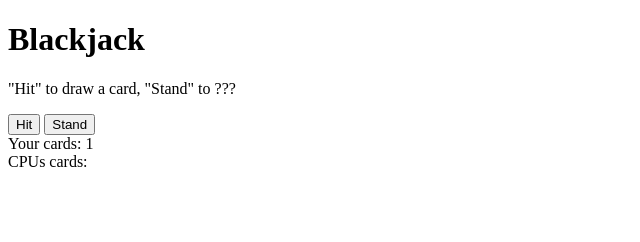
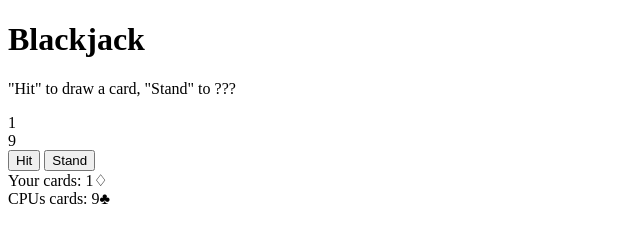
Before and after one commit to Androline/js-21-card-game, a plain HTML site: page index.html in a window 1280 px wide. Both pictures are taken after a click on the button "Hit". Shown: the whole page, without its empty margins (0-640 px from the left). Drawn offline with Linux system fonts and the light colour scheme.

Commit message:
added more functionality, view readme

```diff
--- a/index.html
+++ b/index.html
@@ -8,11 +8,13 @@
 <body>
 <h1>Blackjack</h1>
 <p>"Hit" to draw a card, "Stand" to ???</p>
+<div id="totalPlayer">0</div>
+<div id="totalCPU">0</div>
 <button type="button" id="hit">Hit</button>
 <button type="button" id="stand">Stand</button>
 
-<div id="playerCard">Your cards: </div>
-<div id="cpuCard">CPUs cards: </div>
+<div id="playerCard">Your cards:</div>
+<div id="cpuCard">CPUs cards:</div>
 <div id="message"></div>
 <script src="script.js"></script>
 </body>
--- a/script.js
+++ b/script.js
@@ -1,8 +1,12 @@
 let playerTarget = document.getElementById("playerCard");
 let computerTarget = document.getElementById("cpuCard");
 let messageTarget = document.getElementById("message");
+let totalTarget = document.getElementById("totalPlayer");
+let totalCPUTarget = document.getElementById("totalCPU");
+let sum = 0;
+let cpuSum = 0;
 
-let suits = ["spades", "diamonds", "clubs", "hearts"];
+let suits = ["♠", "♡", "♣", "♢"];
 let values = ["1", "2", "3", "4", "5", "6", "7", "8", "9", "10"];
 
 // function getDeck() {
@@ -18,11 +22,31 @@ console.log(randomCard(deck));
 // return deck;
 // }
 
+
 document.getElementById("hit").addEventListener("click", function () {
     let someCard = randomCard(deck);
-    console.log(someCard);
-    console.log(someCard["Value"]);
-    playerTarget.innerHTML += someCard.Value;
+    let cpuCard = randomCard(deck);
+if (sum >= 21 || cpuSum >= 21){
+    reset()
+}
+    sum=+sum+ +someCard.Value;
+    cpuSum = +cpuSum+ +cpuCard.Value;
+
+    playerTarget.innerHTML += " "+ someCard.Value+ someCard.Suit;
+    totalTarget.innerHTML = sum;
+
+    if(sum < 21) {
+        setTimeout(function() {
+            computerTarget.innerHTML += " "+ cpuCard.Value+ cpuCard.Suit;
+            totalCPUTarget.innerHTML = cpuSum;
+            if (cpuSum >21){
+                messageTarget.innerHTML = "YOU WIN!";
+            }
+        }, 500);
+    }else if(sum > 21){
+        messageTarget.innerHTML = "YOU LOST!";
+
+    }
 });
 
 document.getElementById("stand").addEventListener("click", function () {
@@ -33,3 +57,12 @@ function randomCard(arr) {
 
     return arr[Math.floor(Math.random() * arr.length)];
 }
+function reset(){
+    sum = 0;
+    cpuSum = 0;
+    messageTarget.innerHTML ="PLAY AGAIN";
+    playerTarget.innerHTML = "Your cards:";
+    computerTarget.innerHTML= "CPUs cards:";
+    totalTarget.innerHTML= "0";
+    totalCPUTarget.innerHTML= "0";
+}
```
Also changed, not shown: 1 other file.
